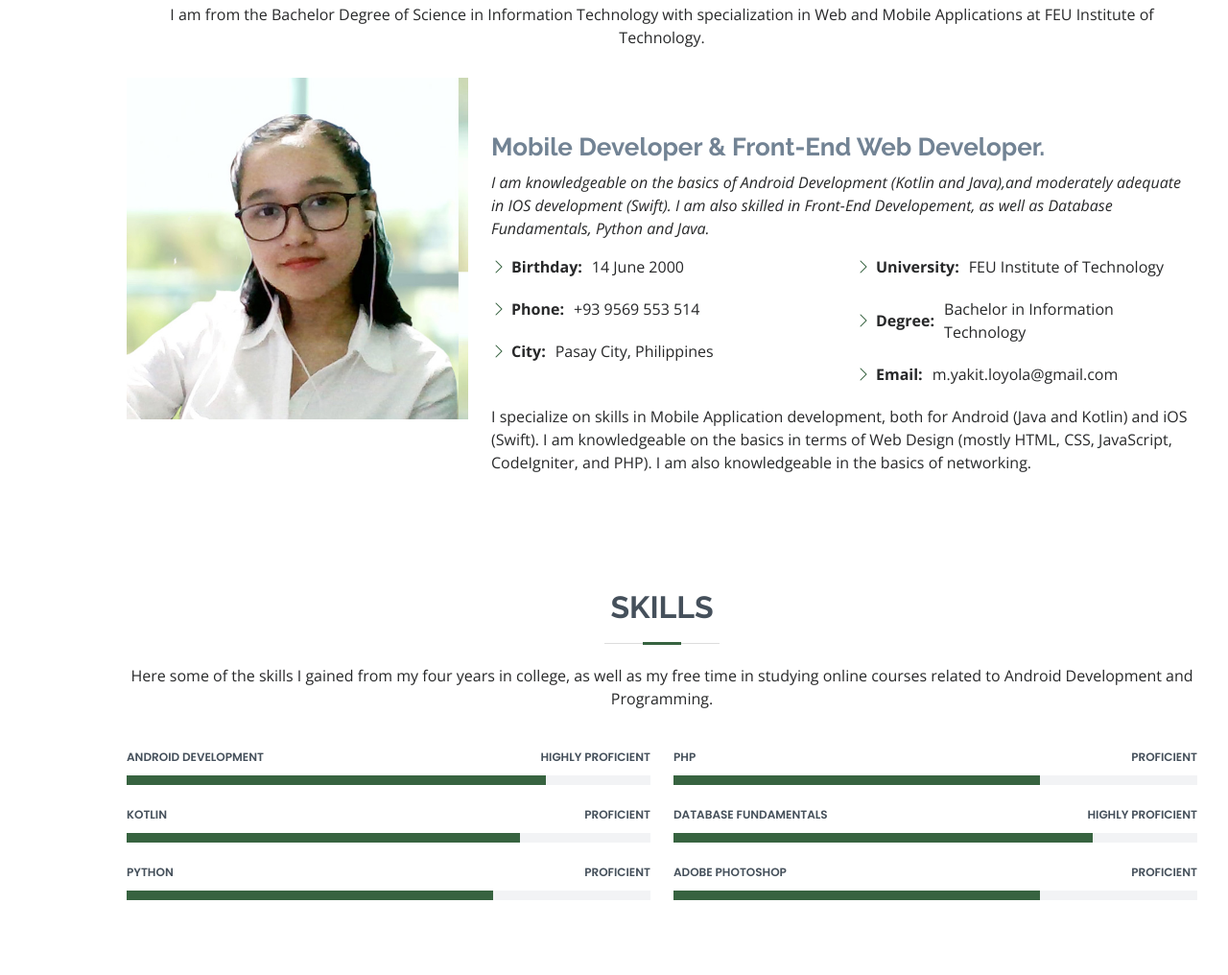
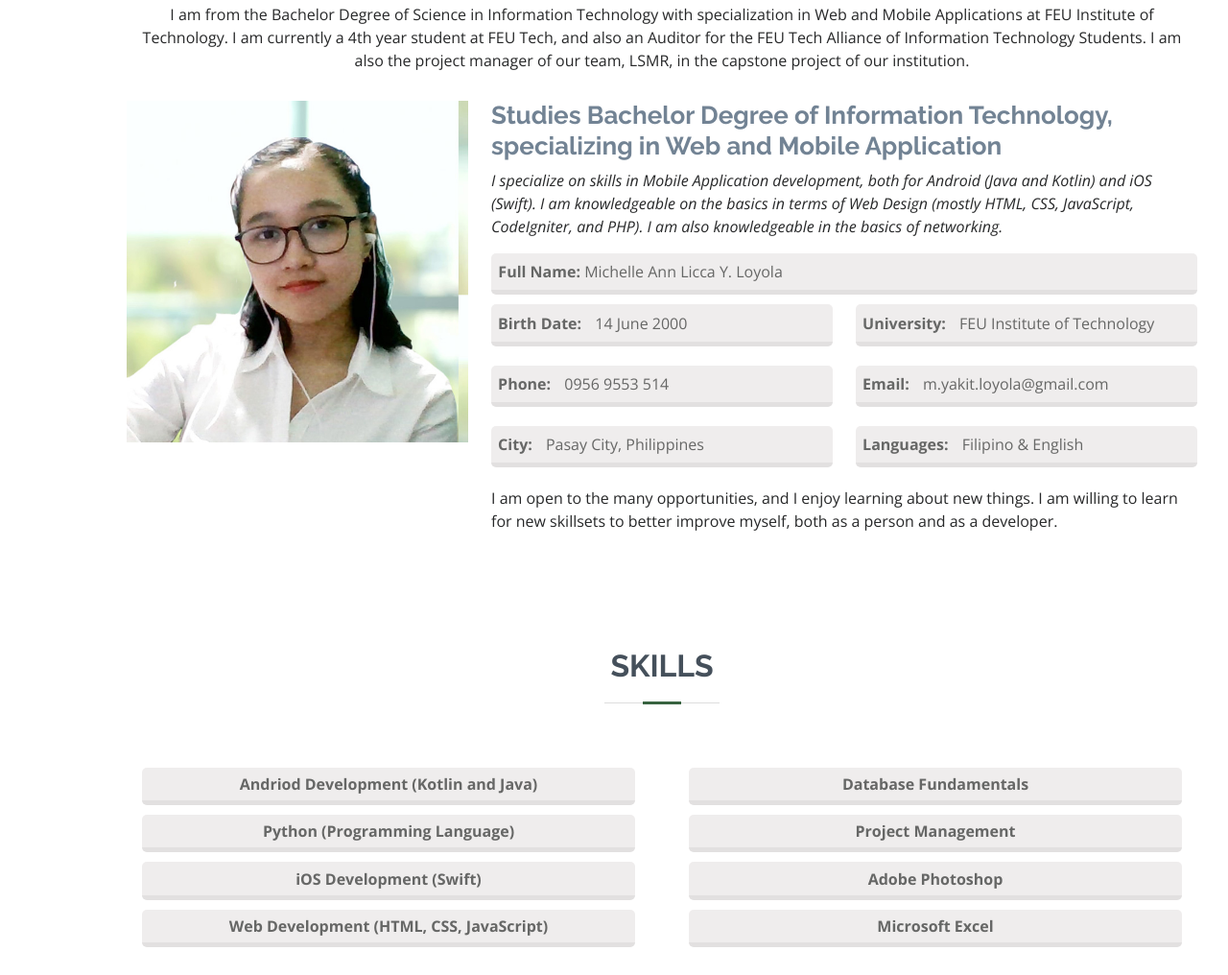
Before and after one commit to M-Loyola/LoyolaCV, a plain HTML site: page index.html in a window 1280 px wide. Shown: the part 935-1951 px from the top of the page at 96% size. Drawn offline with nearby package versions, Linux system fonts and the light colour scheme; some packages are replaced by stand-ins of ours; a script that the page names is missing.

Commit message:
Update index.html

```diff
--- a/index.html
+++ b/index.html
@@ -80,7 +80,7 @@
     <div class="container" data-aos="zoom-in" data-aos-delay="100">
       <h1><img src="assets/img/favicon.png" style="width: 60px; height: 80px;">ichelle Ann Licca Y. Loyola</h1>
       <!-- <p>I'm <span class="typed" data-typed-items="Designer, Developer, Freelancer, Photographer"></span></p> -->
-      <p>Mobile Developer, Project Manager, Front-End Web Developer, Programmer</p>
+      <p>Bachelor Degree of Information Technology<br>specializing in Web and Mobile Applications</p>
       <div class="social-links">
         <!-- <a href="#" class="facebook"><i class="bx bxl-facebook"></i></a> -->
         <a href="https://www.linkedin.com/in/michelle-ann-licca-loyola-6231441ab/" target="_blank" class="linkedin"><i class="bx bxl-linkedin"></i></a>
@@ -97,38 +97,45 @@
 
         <div class="section-title">
           <h2>About</h2>
-          <p>I am from the Bachelor Degree of Science in Information Technology with specialization in Web and Mobile Applications at FEU Institute of Technology.</p>
+          <p>
+            I am from the Bachelor Degree of Science in Information Technology with specialization in Web and Mobile Applications at FEU Institute of Technology.
+            I am currently a 4th year student at FEU Tech, and also an Auditor for the FEU Tech Alliance of Information Technology Students.
+            I am also the project manager of our team, LSMR, in the capstone project of our institution.
+          </p>
         </div>
 
         <div class="row">
           <div class="col-lg-4">
             <img src="assets/img/profile-img.jpg" class="img-fluid" alt="">
           </div>
-          <div class="col-lg-8 pt-4 pt-lg-0 content" style="margin-top:5%">
-            <h3>Mobile Developer &amp; Front-End Web Developer.</h3>
+          <div class="col-lg-8 pt-4 pt-lg-0 content">
+            <h3>Studies Bachelor Degree of Information Technology, specializing in Web and Mobile Application</h3>
             <p class="fst-italic">
-              I am knowledgeable on the basics of Android Development (Kotlin and Java),and moderately adequate in IOS development (Swift).
-              I am also skilled in Front-End Developement, as well as Database Fundamentals, Python and Java.
+              I specialize on skills in Mobile Application development, both for Android (Java and Kotlin) and iOS (Swift).
+              I am knowledgeable on the basics in terms of Web Design (mostly HTML, CSS, JavaScript, CodeIgniter, and PHP).
+              I am also knowledgeable in the basics of networking.
             </p>
+            <div style="background-color: rgba(221, 218, 218, 0.474); margin-bottom: 10px; padding: 1%; color: rgba(61, 63, 61, 0.768); border-bottom: 5px solid rgba(209, 207, 207, 0.426); border-radius: 5px"><h7><strong>Full Name: </strong> <span>Michelle Ann Licca Y. Loyola</span</h7></div>
             <div class="row">
               <div class="col-lg-6">
                 <ul>
-                  <li><i class="bi bi-chevron-right"></i> <strong>Birthday:</strong> <span>14 June 2000</span></li>
-                  <li><i class="bi bi-chevron-right"></i> <strong>Phone:</strong> <span>+93 9569 553 514</span></li>
-                  <li><i class="bi bi-chevron-right"></i> <strong>City:</strong> <span>Pasay City, Philippines</span></li>
+                  <li><div style="background-color: rgba(221, 218, 218, 0.474); width: 70em; padding: 2%; color: rgba(61, 63, 61, 0.768); border-bottom: 5px solid rgba(209, 207, 207, 0.426); border-radius: 5px"><strong>Birth Date: </strong> <span>14 June 2000</span</div></li>
+                  <li><div style="background-color: rgba(221, 218, 218, 0.474); width: 70em; padding: 2%; color: rgba(61, 63, 61, 0.768); border-bottom: 5px solid rgba(209, 207, 207, 0.426); border-radius: 5px"><strong>Phone: </strong> <span>0956 9553 514</span</div></li>
+                  <li><div style="background-color: rgba(221, 218, 218, 0.474); width: 70em; padding: 2%; color: rgba(61, 63, 61, 0.768); border-bottom: 5px solid rgba(209, 207, 207, 0.426); border-radius: 5px"><strong>City: </strong> <span>Pasay City, Philippines</span</div></li>
                 </ul>
               </div>
               <div class="col-lg-6">
+
                 <ul>
-                  <li><i class="bi bi-chevron-right"></i> <strong>University:</strong> <span>FEU Institute of Technology</span></li>
-                  <li><i class="bi bi-chevron-right"></i> <strong>Degree:</strong> <span>Bachelor in Information Technology</span></li>
-                  <li><i class="bi bi-chevron-right"></i> <strong>Email:</strong> <span>m.yakit.loyola@gmail.com</span></li>
+                  <li><div style="background-color: rgba(221, 218, 218, 0.474); width: 70em; padding: 2%; color: rgba(61, 63, 61, 0.768); border-bottom: 5px solid rgba(209, 207, 207, 0.426); border-radius: 5px"><strong>University: </strong> <span>FEU Institute of Technology</span</div></li>
+                  <li><div style="background-color: rgba(221, 218, 218, 0.474); width: 70em; padding: 2%; color: rgba(61, 63, 61, 0.768); border-bottom: 5px solid rgba(209, 207, 207, 0.426); border-radius: 5px"><strong>Email: </strong> <span>m.yakit.loyola@gmail.com</span</div></li>
+                  <li><div style="background-color: rgba(221, 218, 218, 0.474); width: 70em;padding: 2%; color: rgba(61, 63, 61, 0.768); border-bottom: 5px solid rgba(209, 207, 207, 0.426); border-radius: 5px"><strong>Languages: </strong> <span>Filipino &amp; English</span</div></li>
                 </ul>
               </div>
             </div>
             <p>
-              I specialize on skills in Mobile Application development, both for Android (Java and Kotlin) and iOS (Swift).
-              I am knowledgeable on the basics in terms of Web Design (mostly HTML, CSS, JavaScript, CodeIgniter, and PHP). I am also knowledgeable in the basics of networking.
+              I am open to the many opportunities, and I enjoy learning about new things.
+              I am willing to learn for new skillsets to better improve myself, both as a person and as a developer.
             </p>
           </div>
         </div>
@@ -142,39 +149,36 @@
 
         <div class="section-title">
           <h2>Skills</h2>
-          <p>Here some of the skills I gained from my four years in college, as well as my free time in studying online courses related to Android Development and Programming.</p>
+          <!-- <p>Here some of the skills I gained from my four years in college, as well as my free time in studying online courses related to Android Development and Programming.</p> -->
         </div>
 
         <div class="row skills-content">
 
           <div class="col-lg-6">
 
-            <div class="progress">
-              <span class="skill">Android Development <i class="val">Highly Proficient</i></span>
-              <div class="progress-bar-wrap">
-                <div class="progress-bar" role="progressbar" aria-valuenow="80" aria-valuemin="0" aria-valuemax="100"></div>
-              </div>
-            </div>
+            <div style="padding: 3%; text-align: center;">
 
-            <div class="progress">
-              <span class="skill">Kotlin <i class="val">Proficient</i></span>
-              <div class="progress-bar-wrap">
-                <div class="progress-bar" role="progressbar" aria-valuenow="75" aria-valuemin="0" aria-valuemax="100"></div>
-              </div>
-            </div>
+              <div style="background-color: rgba(221, 218, 218, 0.474); margin-bottom: 10px; padding: 1%; color: rgba(61, 63, 61, 0.768); border-bottom: 5px solid rgba(209, 207, 207, 0.426); border-radius: 5px"><h7><strong>Andriod Development (Kotlin and Java)</strong></h7></div>
+              <div style="background-color: rgba(221, 218, 218, 0.474); margin-bottom: 10px; padding: 1%; color: rgba(61, 63, 61, 0.768); border-bottom: 5px solid rgba(209, 207, 207, 0.426); border-radius: 5px"><h7><strong>Python (Programming Language)</strong></h7></div>
+              <div style="background-color: rgba(221, 218, 218, 0.474); margin-bottom: 10px; padding: 1%; color: rgba(61, 63, 61, 0.768); border-bottom: 5px solid rgba(209, 207, 207, 0.426); border-radius: 5px"><h7><strong>iOS Development (Swift)</strong></h7></div>
+              <div style="background-color: rgba(221, 218, 218, 0.474); margin-bottom: 10px; padding: 1%; color: rgba(61, 63, 61, 0.768); border-bottom: 5px solid rgba(209, 207, 207, 0.426); border-radius: 5px"><h7><strong>Web Development (HTML, CSS, JavaScript)</strong></h7></div>
 
-            <div class="progress">
-              <span class="skill">Python <i class="val">Proficient</i></span>
-              <div class="progress-bar-wrap">
-                <div class="progress-bar" role="progressbar" aria-valuenow="70" aria-valuemin="0" aria-valuemax="100"></div>
-              </div>
             </div>
 
           </div>
 
           <div class="col-lg-6">
 
-            <div class="progress">
+            <div style="padding: 3%; text-align: center;">
+
+              <div style="background-color: rgba(221, 218, 218, 0.474); margin-bottom: 10px; padding: 1%; color: rgba(61, 63, 61, 0.768); border-bottom: 5px solid rgba(209, 207, 207, 0.426); border-radius: 5px"><h7><strong>Database Fundamentals</strong></h7></div>
+              <div style="background-color: rgba(221, 218, 218, 0.474); margin-bottom: 10px; padding: 1%; color: rgba(61, 63, 61, 0.768); border-bottom: 5px solid rgba(209, 207, 207, 0.426); border-radius: 5px"><h7><strong>Project Management</strong></h7></div>
+              <div style="background-color: rgba(221, 218, 218, 0.474); margin-bottom: 10px; padding: 1%; color: rgba(61, 63, 61, 0.768); border-bottom: 5px solid rgba(209, 207, 207, 0.426); border-radius: 5px"><h7><strong>Adobe Photoshop</strong></h7></div>
+              <div style="background-color: rgba(221, 218, 218, 0.474); margin-bottom: 10px; padding: 1%; color: rgba(61, 63, 61, 0.768); border-bottom: 5px solid rgba(209, 207, 207, 0.426); border-radius: 5px"><h7><strong>Microsoft Excel</strong></h7></div>
+
+            </div>
+
+            <!-- <div class="progress">
               <span class="skill">PHP <i class="val">Proficient</i></span>
               <div class="progress-bar-wrap">
                 <div class="progress-bar" role="progressbar" aria-valuenow="70" aria-valuemin="0" aria-valuemax="100"></div>
@@ -193,7 +197,7 @@
               <div class="progress-bar-wrap">
                 <div class="progress-bar" role="progressbar" aria-valuenow="70" aria-valuemin="0" aria-valuemax="100"></div>
               </div>
-            </div>
+            </div> -->
 
           </div>
 
@@ -212,22 +216,22 @@
 
         <div style="background-color: rgba(221, 218, 218, 0.474);padding: 3%; text-align: center;">
 
-          <div style="background-color: rgba(76, 104, 76, 0.624);padding: 1%; color: #FFF; border-bottom: 5px solid rgba(209, 207, 207, 0.426);">
+          <div style="background-color: rgba(22, 87, 22, 0.768);padding: 1%; color: #FFF; border-bottom: 5px solid rgba(209, 207, 207, 0.426);">
             <h7>Google Developer Student Clubs FEU Institute of Technology</h7>
             <p>Sep 2021 - Present, Mobile Development Lead</p>
           </div>
 
-          <div style="background-color: rgba(76, 104, 76, 0.624);padding: 1%; color: #FFF; border-bottom: 5px solid rgba(209, 207, 207, 0.426);">
+          <div style="background-color: rgba(22, 87, 22, 0.768);padding: 1%; color: #FFF; border-bottom: 5px solid rgba(209, 207, 207, 0.426);">
             <h7>FEU Tech Alliance of Information Technology Students</h7>
             <p>May 2021 - Present, Auditor</p>
           </div>
 
-          <div style="background-color: rgba(76, 104, 76, 0.624);padding: 1%; color: #FFF; border-bottom: 5px solid rgba(209, 207, 207, 0.426);">
+          <div style="background-color: rgba(22, 87, 22, 0.768);padding: 1%; color: #FFF; border-bottom: 5px solid rgba(209, 207, 207, 0.426);">
             <h7>St. Mary's Academy, Pasay City - Booklovers Club</h7>
             <p>Jun 2017 - May 2018, President</p>
           </div>
 
-          <div style="background-color: rgba(76, 104, 76, 0.624);padding: 1%; color: #FFF; border-bottom: 5px solid rgba(209, 207, 207, 0.426);">
+          <div style="background-color: rgba(22, 87, 22, 0.768);padding: 1%; color: #FFF; border-bottom: 5px solid rgba(209, 207, 207, 0.426);">
             <h7>St. Mary's Academy, Pasay City - Marian Post Publication</h7>
             <p>Jun 2015 - May 2016, Editorial Cartoonist</p>
           </div>
@@ -243,12 +247,12 @@
 
         <div class="section-title">
           <h2>Resume</h2>
-          <p>Here are some of my experiences in the professional field, as well as my educational background as a Student.</p>
+          <p>Experiences</p>
         </div>
 
         <div class="row">
           <div class="col-lg-6">
-            <h3 class="resume-title">Sumary</h3>
+            <!-- <h3 class="resume-title">Sumary</h3> -->
             <!-- <div class="resume-item pb-0"> -->
               <!-- <h4>Michelle Loyola</h4>
               <p><em>Innovative and deadline-driven Graphic Designer with 3+ years of experience designing and developing user-centered digital/print marketing material from initial concept to final, polished deliverable.</em></p>
@@ -319,10 +323,10 @@
 
         <div style="background-color: rgba(221, 218, 218, 0.474);padding: 3%; text-align: center;">
 
-          <div style="background-color: rgba(76, 104, 76, 0.624);padding: 1%; color: #FFF; border-bottom: 5px solid rgba(209, 207, 207, 0.426);"><h7>Top Performing Student SY 2020-2021</h7></div>
-          <div style="background-color: rgba(76, 104, 76, 0.624);padding: 1%; color: #FFF; border-bottom: 5px solid rgba(209, 207, 207, 0.426);"><h7>Top Performing Student SY 2019-2020</h7></div>
-          <div style="background-color: rgba(76, 104, 76, 0.624);padding: 1%; color: #FFF; border-bottom: 5px solid rgba(209, 207, 207, 0.426);"><h7>Finalist in Speaking Competition in FEU Tech SY 2018-2019</h7></div>
-          <div style="background-color: rgba(76, 104, 76, 0.624);padding: 1%; color: #FFF; border-bottom: 5px solid rgba(209, 207, 207, 0.426);"><h7>IT Artist - 1st Runner Up</h7></div>
+          <div style="background-color: rgba(22, 87, 22, 0.768);padding: 1%; color: #FFF; border-bottom: 5px solid rgba(209, 207, 207, 0.426);"><h7>Top Performing Student SY 2020-2021</h7></div>
+          <div style="background-color: rgba(22, 87, 22, 0.768);padding: 1%; color: #FFF; border-bottom: 5px solid rgba(209, 207, 207, 0.426);"><h7>Top Performing Student SY 2019-2020</h7></div>
+          <div style="background-color: rgba(22, 87, 22, 0.768);padding: 1%; color: #FFF; border-bottom: 5px solid rgba(209, 207, 207, 0.426);"><h7>Finalist in Speaking Competition in FEU Tech SY 2018-2019</h7></div>
+          <div style="background-color: rgba(22, 87, 22, 0.768);padding: 1%; color: #FFF; border-bottom: 5px solid rgba(209, 207, 207, 0.426);"><h7>IT Artist - 1st Runner Up</h7></div>
 
         </div>
 
@@ -355,7 +359,7 @@
               <div class="phone">
                 <i class="bi bi-phone"></i>
                 <h4>Phone:</h4>
-                <p>+93 9569 553 514</p>
+                <p>0956 9553 514</p>
               </div>
 
             </div>
```
